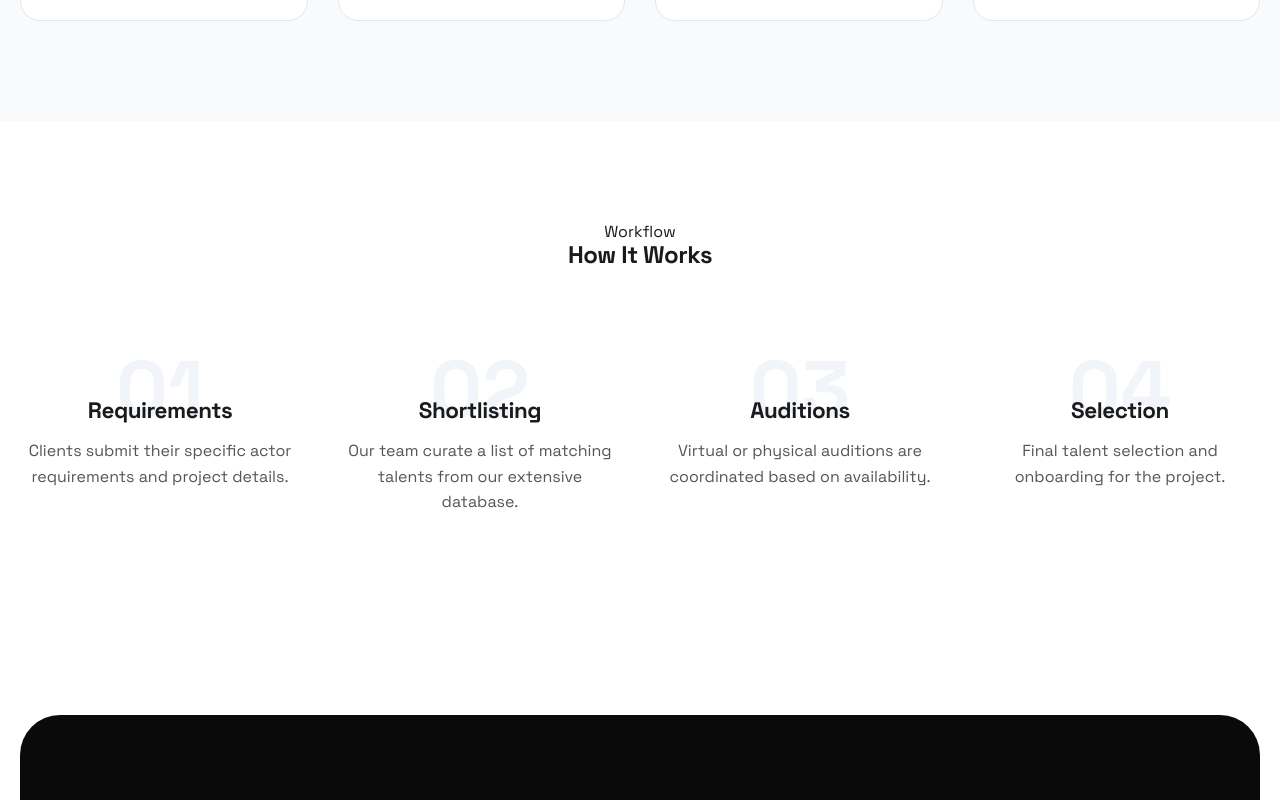
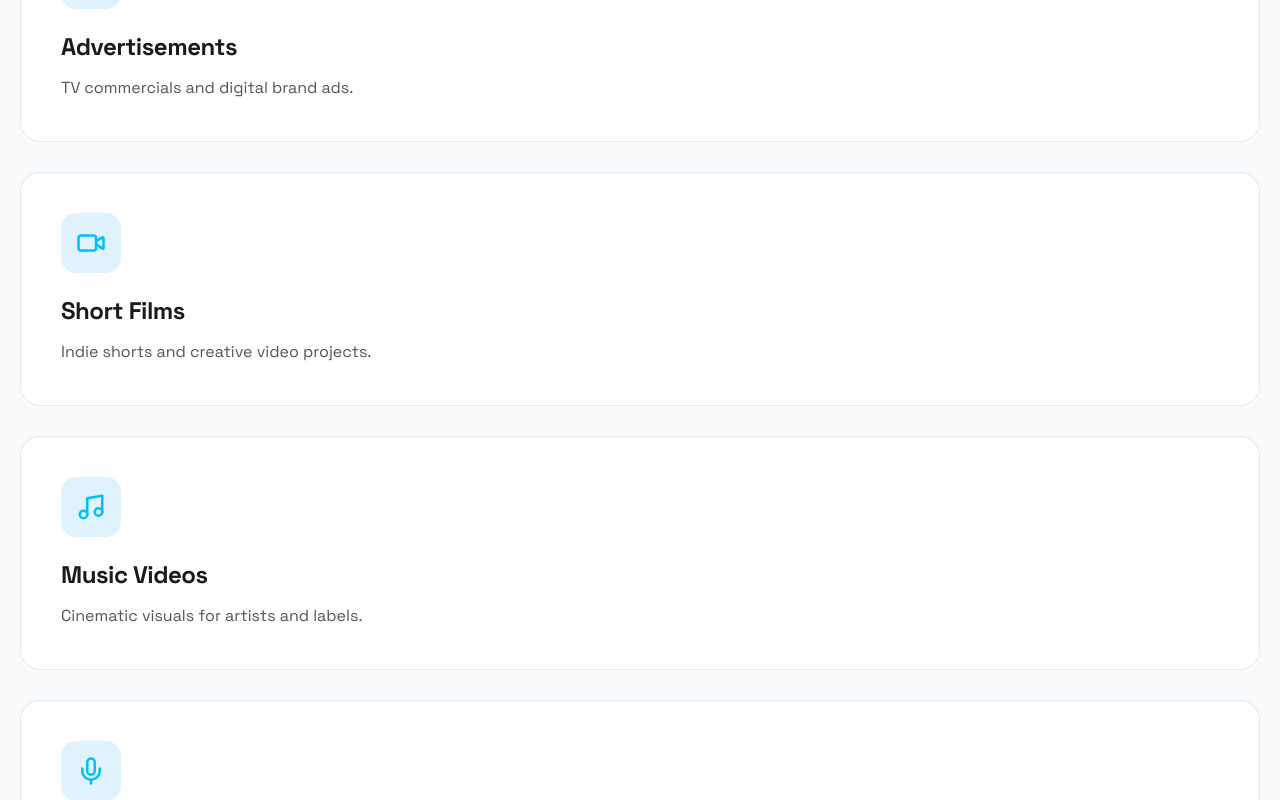
Before and after one commit to neelaakhil12/filimy, a Next.js app: page /services in a window 1280 px wide. Shown: the part 1160-1960 px from the top of the page. Built offline with nearby package versions, Linux system fonts and the light colour scheme.

Commit message:
Fix global mobile overflow issues and reduce whitespace between sections

```diff
--- a/src/app/about/about.module.css
+++ b/src/app/about/about.module.css
@@ -89,7 +89,7 @@
 /* Values */
 .valueGrid {
     display: grid;
-    grid-template-columns: repeat(auto-fit, minmax(250px, 1fr));
+    grid-template-columns: repeat(auto-fit, minmax(min(100%, ), 1fr));
     gap: 30px;
 }
 
--- a/src/app/admin/admin.module.css
+++ b/src/app/admin/admin.module.css
@@ -154,7 +154,7 @@
 
 .statsGrid {
     display: grid;
-    grid-template-columns: repeat(auto-fit, minmax(250px, 1fr));
+    grid-template-columns: repeat(auto-fit, minmax(min(100%, ), 1fr));
     gap: 30px;
 }
 
--- a/src/app/globals.css
+++ b/src/app/globals.css
@@ -2,7 +2,8 @@
 
 :root {
   /* Core Palette */
-  --primary: #00BFFF; /* Sky Blue */
+  --primary: #00BFFF;
+  /* Sky Blue */
   --primary-rgb: 0, 191, 255;
   --secondary: #FFFFFF;
   --secondary-rgb: 255, 255, 255;
@@ -41,8 +42,9 @@
 
 html,
 body {
-  max-width: 100vw;
-  overflow-x: hidden;
+  width: 100%;
+  max-width: 100%;
+  overflow-x: hidden !important;
   font-family: var(--font-main);
   background-color: var(--background);
   color: var(--text);
@@ -50,7 +52,12 @@ body {
   -webkit-font-smoothing: antialiased;
 }
 
-h1, h2, h3, h4, h5, h6 {
+h1,
+h2,
+h3,
+h4,
+h5,
+h6 {
   font-weight: 700;
   line-height: 1.1;
   letter-spacing: -0.02em;
@@ -74,7 +81,13 @@ ul {
 }
 
 section {
-  padding: 100px 20px;
+  padding: 60px 20px;
+}
+
+@media (max-width: 768px) {
+  section {
+    padding: 40px 15px;
+  }
 }
 
 .container {
--- a/src/app/register/register.module.css
+++ b/src/app/register/register.module.css
@@ -236,7 +236,7 @@
 /* Character Plan Cards */
 .cardGrid {
     display: grid;
-    grid-template-columns: repeat(auto-fit, minmax(180px, 1fr));
+    grid-template-columns: repeat(auto-fit, minmax(min(100%, ), 1fr));
     gap: 20px;
     margin-bottom: 30px;
 }
--- a/src/app/services/services.module.css
+++ b/src/app/services/services.module.css
@@ -4,7 +4,7 @@
 
 .grid {
     display: grid;
-    grid-template-columns: repeat(auto-fit, minmax(280px, 1fr));
+    grid-template-columns: repeat(auto-fit, minmax(min(100%, ), 1fr));
     gap: 30px;
 }
 
@@ -61,7 +61,7 @@
 
 .processSteps {
     display: grid;
-    grid-template-columns: repeat(auto-fit, minmax(250px, 1fr));
+    grid-template-columns: repeat(auto-fit, minmax(min(100%, ), 1fr));
     gap: 40px;
     position: relative;
 }
```
Also changed, not shown: src/app/page.module.css (+4 -4 lines).
